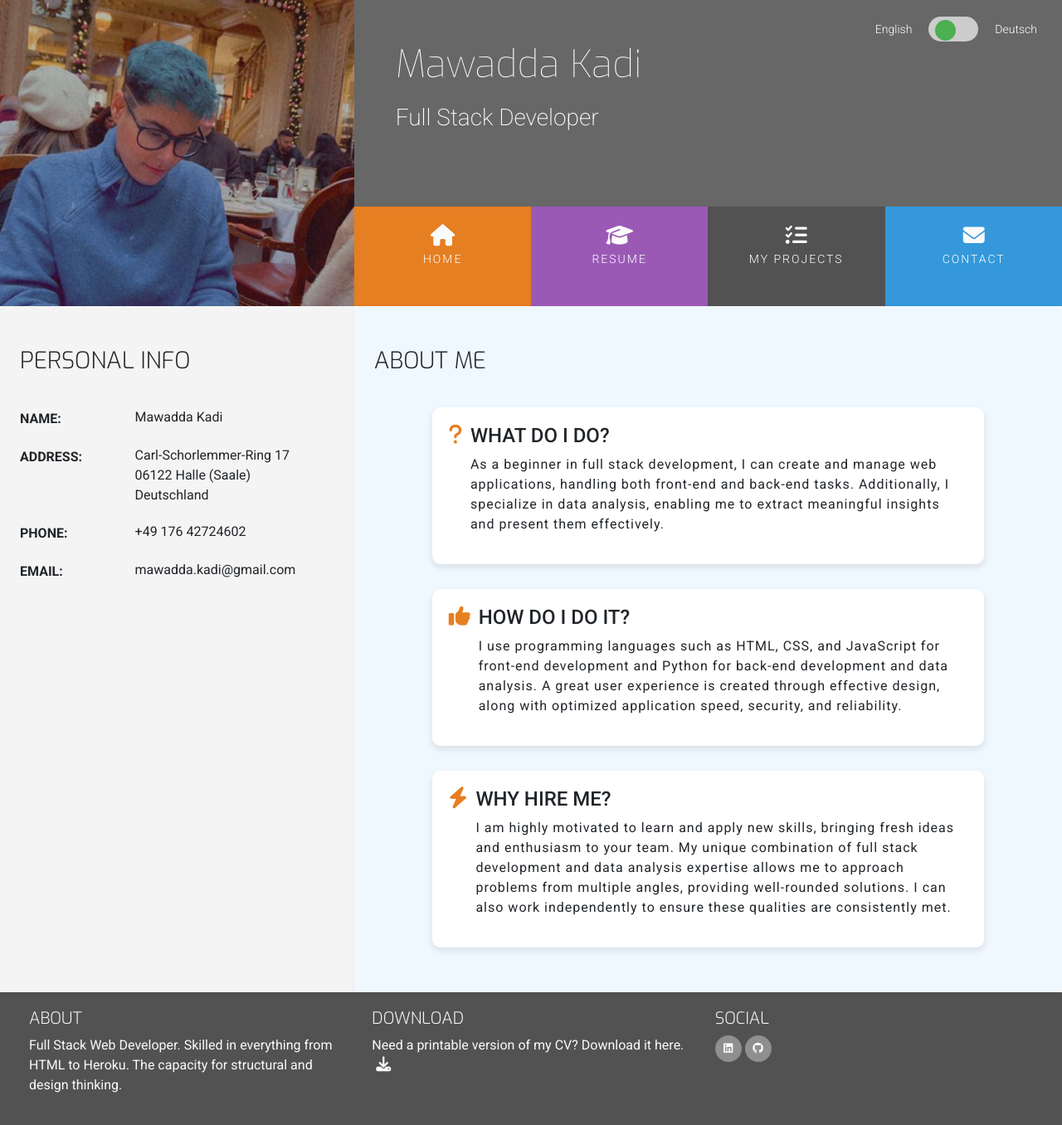
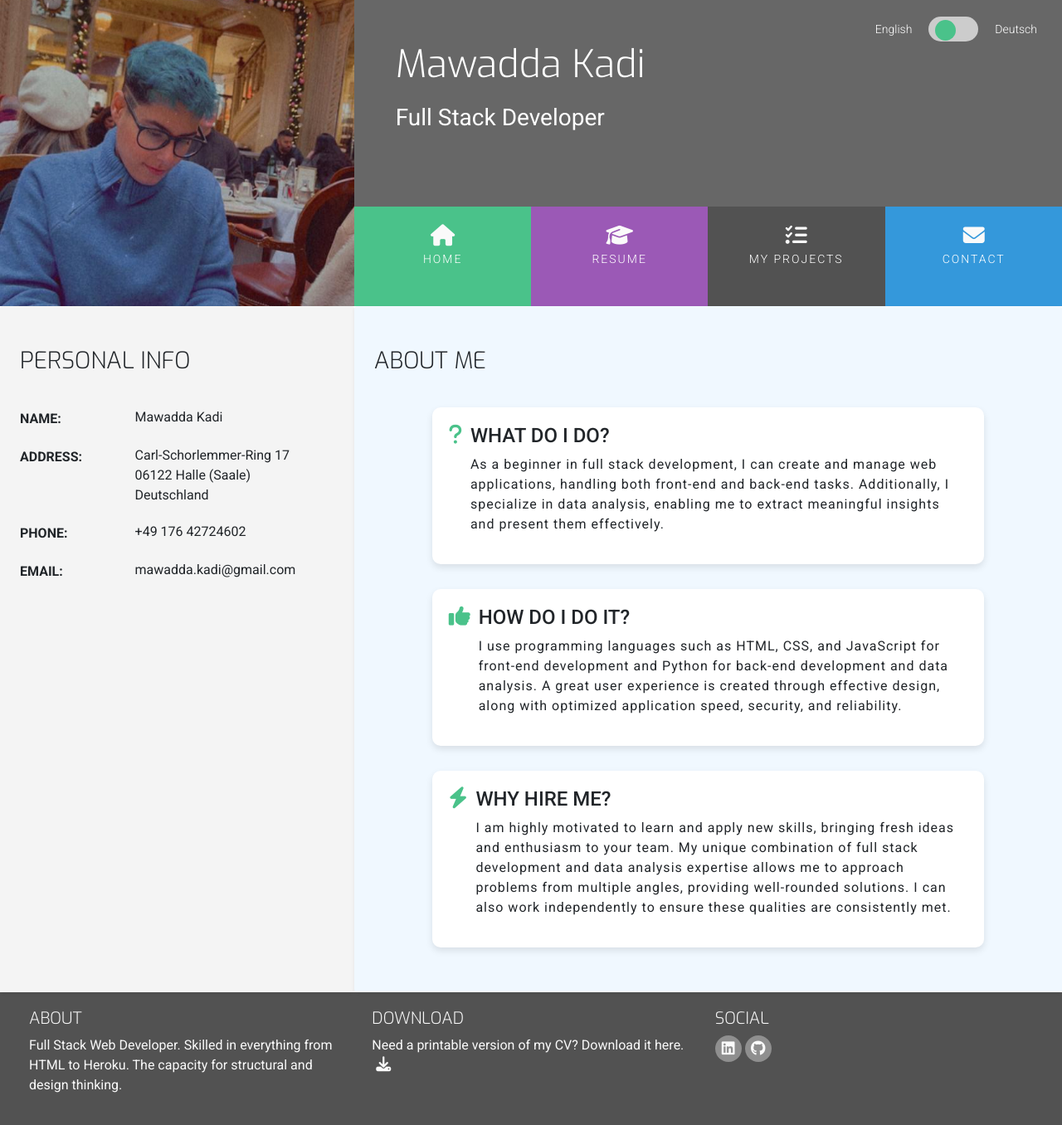
Before and after one commit to Mawadda-Kadi/protfolio-mawadda, a Python web app: template templates/index.html in a window 1280 px wide. Shown: the whole page at 83% size. Run offline with Jinja, Linux system fonts and the light colour scheme; the template is opened without the code that fills it, so the values that code supplies are empty.

Commit message:
edit style

```diff
--- a/static/css/style.css
+++ b/static/css/style.css
@@ -27,7 +27,7 @@
 }
 
 .ui-menu-color-home {
-    background-color: #e67e22;
+    background-color: rgb(74, 194, 138);
 }
 
 .ui-menu-color-resume {
@@ -133,7 +133,7 @@ h4 {
     width: 25px;
     height: 25px;
     border-radius: 50%;
-    background: #4CAF50;
+    background: rgb(74, 194, 138);
     position: absolute;
     transition: all 0.3s;
     top: 2.5px;
@@ -186,7 +186,7 @@ header {
 
 .name {
     font-family: "Exo", sans-serif;
-    font-weight: 100;
+    font-weight: 300;
     font-size: 46px;
     margin-top: 50px;
     color: #fff;
@@ -194,7 +194,7 @@ header {
 
 .title {
     font-family: "Roboto", sans-serif;
-    font-weight: 200;
+    font-weight: 400;
     font-size: 28px;
     margin-top: 20px;
     margin-bottom: 90px;
@@ -277,7 +277,7 @@ footer {
 }
 
 .cv-pdf i:hover {
-    color: #e84610;
+    color: rgb(74, 194, 138);;
 }
 
 .social-links {
@@ -289,7 +289,7 @@ footer {
     height: 32px;
     padding: 12px 0;
     border-radius: 50%;
-    font-size: 13px;
+    font-size: 18px;
     line-height: 7px;
     text-align: center;
     color: #fafafa;
@@ -301,7 +301,7 @@ footer {
 }
 
 .social-links li a i:hover {
-    background: #e84610;
+    background: rgb(74, 194, 138);;
 }
 
 #footer-details {
@@ -312,7 +312,7 @@ footer {
 
 .three-reasons-icon {
     font-size: 26px;
-    color: #e67e22;
+    color: rgb(74, 194, 138);;
     transition: transform 0.3s ease-in-out;
     margin-right: 10px;
 }
@@ -588,7 +588,7 @@ button[type="submit"] {
     margin-top: 15px;
     margin-bottom: 20px;
     color: #fafafa;
-    background-color: #e84610;
+    background-color: rgb(74, 194, 138);;
 }
 
 /* ----------------------------------------Media Queries */
--- a/templates/base.html
+++ b/templates/base.html
@@ -101,7 +101,7 @@
                 <h5 class="uppercase general-sub">{{ _('Download') }}</h5>
                 <p class="inline-block">
                     {{ _('Need a printable version of my CV? Download it here.') }}
-                    <a href="{{ url_for('static', filename='cv/cv') }}" target="_blank" class="cv-pdf">
+                    <a href="{{ url_for('static', filename='cv/lebenslauf.docx') }}" target="_blank" class="cv-pdf">
                         <i class="fa fa-download" aria-hidden="true"></i>
                         <span class="sr-only">{{ _('Download link.') }}</span>
                     </a>
@@ -111,13 +111,13 @@
                 <h5 class="uppercase general-sub">{{ _('Social') }}</h5>
                 <ul class="list-inline social-links">
                     <li class="list-inline-item">
-                        <a target="_blank" href="#">
+                        <a target="_blank" href="https://www.linkedin.com/feed/?trk=guest_homepage-basic_google-one-tap-submit">
                             <i class="fa-brands fa-linkedin" aria-hidden="true"></i>
                             <span class="sr-only">{{ _('LinkedIn') }}</span>
                         </a>
                     </li>
                     <li class="list-inline-item">
-                        <a target="_blank" href="#">
+                        <a target="_blank" href="https://github.com/Mawadda-Kadi">
                             <i class="fa-brands fa-github" aria-hidden="true"></i>
                             <span class="sr-only">{{ _('GitHub') }}</span>
                         </a>
```
Also changed, not shown: 1 other file.
